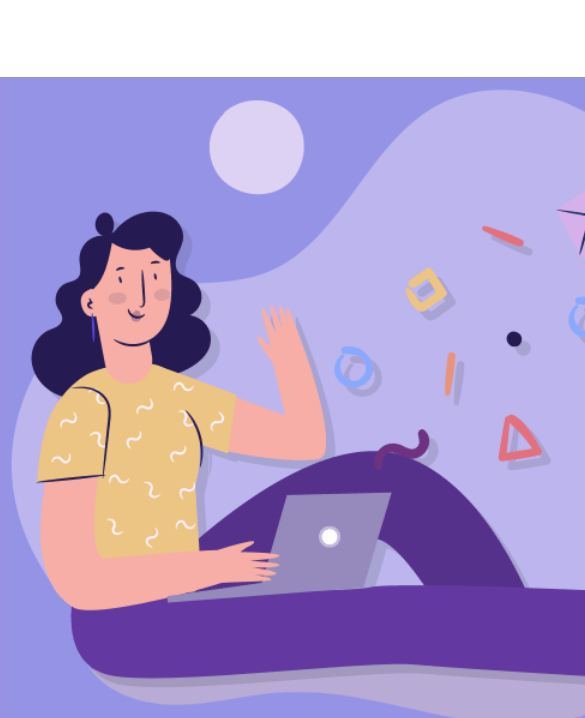
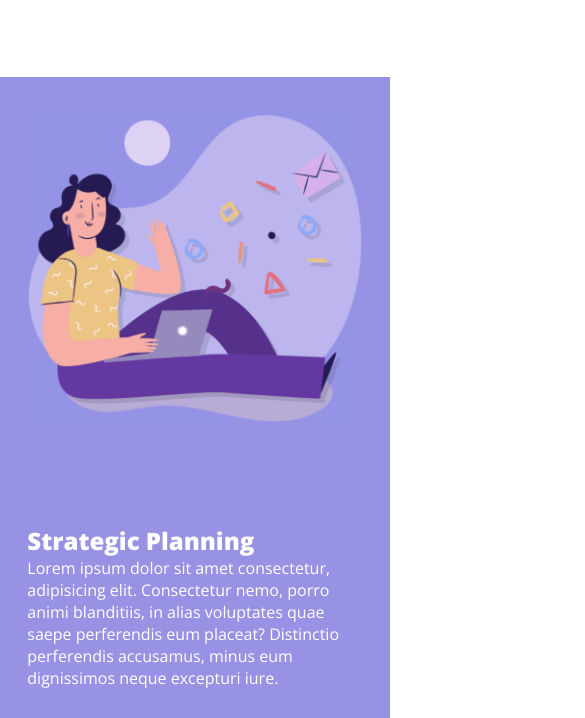
Before and after one commit to FrancescoLimpias/htmlcss-responsive-layout, a plain HTML site: page index.html in a window 390 px wide. Shown: the part 1007-1725 px from the top of the page, 585 px wide, since content can reach past the window. Drawn offline with nearby package versions, Linux system fonts and the light colour scheme.

Commit message:
Added responsiveness to #sct-strategic - plus minor fixes

```diff
--- a/css/style.css
+++ b/css/style.css
@@ -21,6 +21,11 @@ body{
 */
 .pager:nth-child(2n+3):not(:last-of-type){
     background-color: #9792e4;
+}
+
+.pager > section{
+    padding-top: 2em;
+    padding-bottom: 2em;
 }
 
 
@@ -92,3 +97,32 @@ body{
     width: 50%;
     height: fit-content;
 }
+
+
+/* STRATEGIC PAGER */
+#sct-strategic{
+    display: flex;
+    flex-wrap: wrap;
+    gap: 2em;
+}
+#sct-strategic > div{
+    min-width: 300px;
+}
+
+#sct-strategic > div:first-child{
+    flex: 1 0 50%;
+
+    color: white;
+}
+#sct-strategic > div:first-child img{
+    margin-bottom: 6em;
+}
+
+#sct-strategic > div:last-child{
+    flex: 1 0 40%;
+    height: fit-content;
+    align-self: flex-end;
+
+    background-color: white;
+    border-radius: 25px;
+}
--- a/css/utility.css
+++ b/css/utility.css
@@ -17,6 +17,10 @@
     /* border: 1px dashed orange; */
 }
 
+img{
+    max-width: 100%;
+}
+
 /* COMMON */
 
 .pager{
@@ -24,15 +28,18 @@
 }
 .pager > *{
     margin: 0 auto;
-    padding: 0 2%;
+    padding-right: 2%;
+    padding-left: 2%;
 
     max-width: 1200px;
 }
 .pager > .narrow{
-    padding: auto 10%;
+    padding-right: 7%;
+    padding-left: 7%;
 }
 .pager > .xs.narrow{
-    padding: auto 15%;
+    padding-right: 12%;
+    padding-left: 12%;
 }
 
 
```
